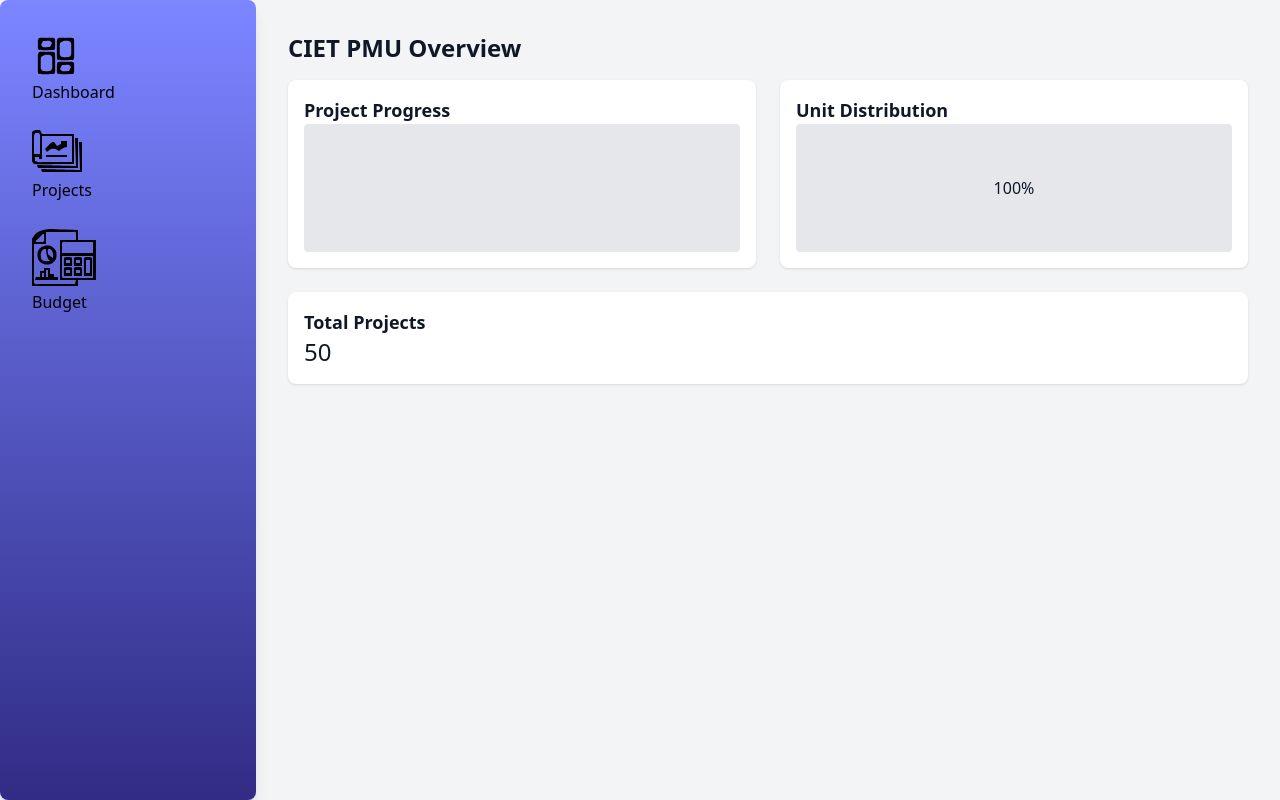
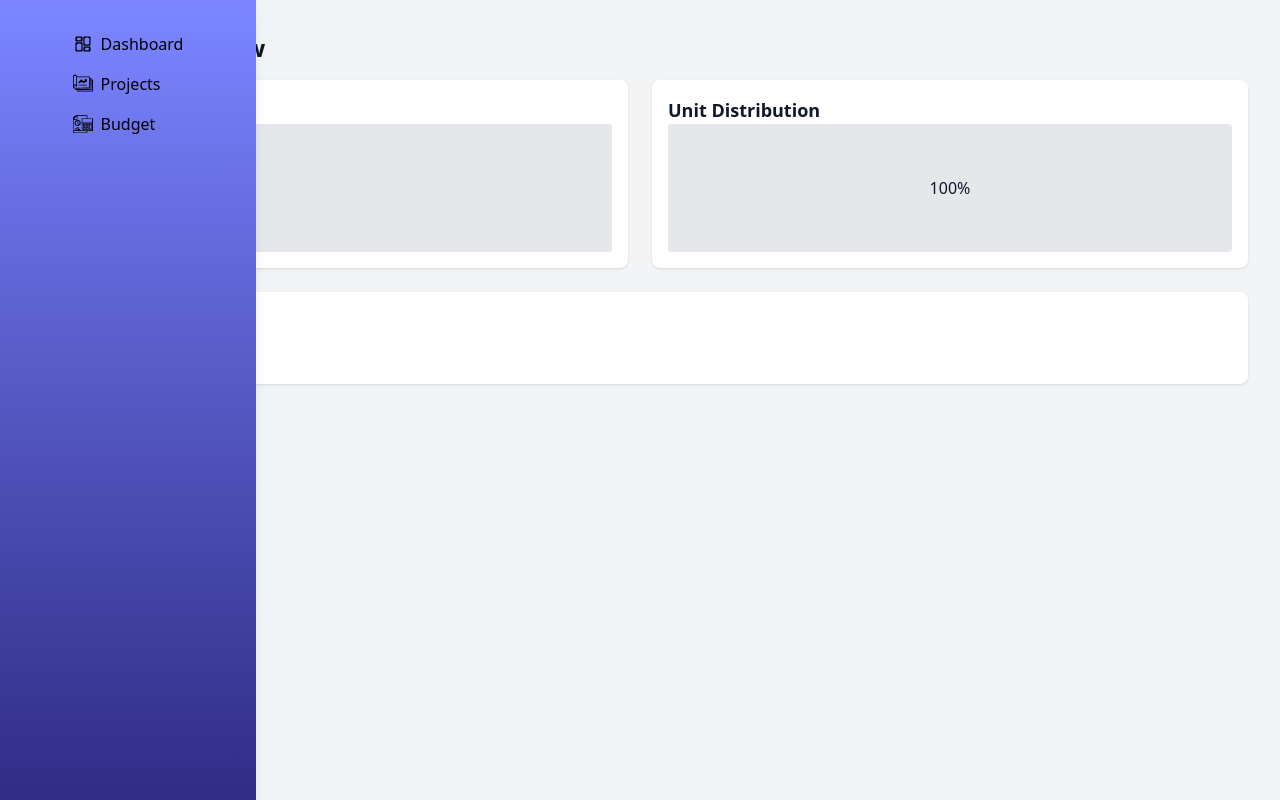
Before and after one commit to MananBagga/CIET_PMU, a Django app: page /admin_dashboard/ in a window 1280 px wide. Run offline with Django 5.2, Linux system fonts and the light colour scheme; style sheets or scripts are compiled from the project's sources; some libraries are stand-ins or nearby versions.

Commit message:
add admin sidebar partial

```diff
--- a/ciet_pmu/admin_dashboard/templates/admin_dashboard/admin_dashboard.html
+++ b/ciet_pmu/admin_dashboard/templates/admin_dashboard/admin_dashboard.html
@@ -26,20 +26,10 @@
     }
   </style>
 </head>
-<body class="bg-gray-100 font-sans text-gray-900 antialiased">
+<body class="bg-gray-100 font-sans text-gray-900 antialiased ">
   <div class="flex h-screen">
-    <!-- Sidebar -->
-    <div class="w-[20%] bg-gradient-to-b from-indigo-400 to-indigo-900 text-white p-6 rounded-lg shadow-lg">
-      {% comment %} <div class="mb-8">
-        <img src="{% static 'images/home_page_images/ciet-full-logo.jpg' %}" alt="CIET PMU Logo" class="h-12">
-      </div> {% endcomment %}
-      <nav>
-        <button onclick="showSection('overview')" class="w-full text-left p-2 mb-2  hover:bg-gray-100 rounded-lg transition-colors text-black"><img src="{% static "images/admin_dashboard_images/dashboard.svg" %}" alt="dashboard">Dashboard</button>
-        <a href="{% url 'projects' %}"><button onclick="showSection('projects')" class="w-full text-left p-2 mb-2  hover:bg-gray-100 rounded-lg transition-colors text-black"><img src="{% static "images/admin_dashboard_images/projects.svg" %}" alt="projects">Projects</button></a>
-        <a href="{% url 'budget' %}"><button  class="w-full text-left p-2 mb-2 hover:bg-gray-100 rounded-lg transition-colors text-black"><img src="{% static "images/admin_dashboard_images/budget.svg" %}" alt="budget">Budget</button></a>
-        {% comment %} <button onclick="showSection('reports')" class="w-full text-left p-2 bg-gray-400 hover:bg-indigo-600 rounded-lg transition-colors">Reports</button> {% endcomment %}
-      </nav>
-    </div>
+
+    {% include "partials/admin_sidebar.html" %}
 
     <!-- Main Content -->
     <div class="flex-1 p-8 overflow-auto">
@@ -66,13 +56,6 @@
           <p class="text-2xl">50</p>
         </div>
       </section>
-
-      <!-- Projects Section -->
-
-
-      <!-- Budget Section -->
-
-
       <!-- Reports Section -->
       <section id="reports" class="section fade-in">
         <h2 class="text-2xl font-bold mb-4">Reports</h2>
--- a/ciet_pmu/admin_dashboard/templates/admin_dashboard/projects.html
+++ b/ciet_pmu/admin_dashboard/templates/admin_dashboard/projects.html
@@ -8,13 +8,17 @@
     {% tailwind_css %}
 </head>
 <body>
-    <section id="projects" class="section fade-in">
+
+  <div class="flex h-screen">
+    {% include "partials/admin_sidebar.html" %}
+    <section id="projects" class="section fade-in w-full ml-[20%] p-6 overflow-auto">
         <h2 class="text-2xl font-bold mb-4">Projects</h2>
         <div class="bg-white p-4 rounded-lg shadow">
           <h3 class="text-lg font-semibold">Active Projects</h3>
           <p class="text-gray-600">List of ongoing projects will be displayed here.</p>
         </div>
       </section>
+  </div>
 
 </body>
 </html>
--- /dev/null
+++ b/ciet_pmu/templates/partials/admin_sidebar.html
@@ -0,0 +1,21 @@
+{% load static %}
+{% load static tailwind_tags %}
+
+<div class="fixed top-0 flex justify-center left-0 h-screen w-[20%] bg-gradient-to-b from-indigo-400 to-indigo-900 text-white p-6 shadow-lg z-50">
+  <nav class="space-y-2">
+    <a href="{% url "admin_dashboard" %}"><button class="w-full flex items-center gap-2 text-left p-2 hover:bg-gray-100 rounded-lg transition-colors text-black">
+      <img src="{% static 'images/admin_dashboard_images/dashboard.svg' %}" alt="dashboard" class="w-5 h-5"> Dashboard
+    </button></a>
+    <a href="{% url 'projects' %}">
+      <button class="w-full flex items-center gap-2 text-left p-2 hover:bg-gray-100 rounded-lg transition-colors text-black">
+        <img src="{% static 'images/admin_dashboard_images/projects.svg' %}" alt="projects" class="w-5 h-5"> Projects
+      </button>
+    </a>
+    <a href="{% url 'budget' %}">
+      <button class="w-full flex items-center gap-2 text-left p-2 hover:bg-gray-100 rounded-lg transition-colors text-black">
+        <img src="{% static 'images/admin_dashboard_images/budget.svg' %}" alt="budget" class="w-5 h-5"> Budget
+      </button>
+    </a>
+    {# <button onclick="showSection('reports')" class="w-full text-left p-2 bg-gray-400 hover:bg-indigo-600 rounded-lg transition-colors">Reports</button> #}
+  </nav>
+</div>
```
Also changed, not shown: ciet_pmu/admin_dashboard/templates/admin_dashboard/budget.html (+6 -1 lines).
